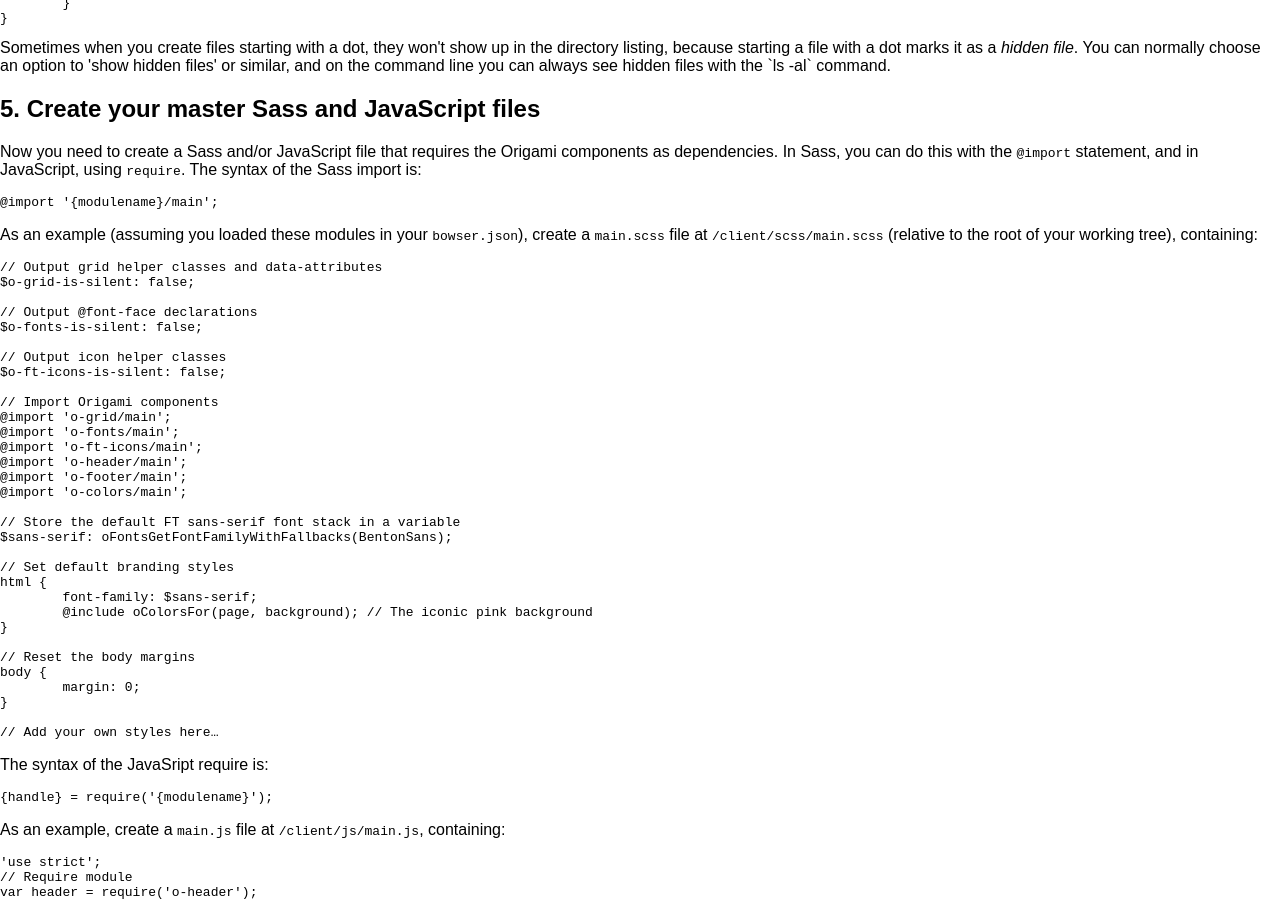
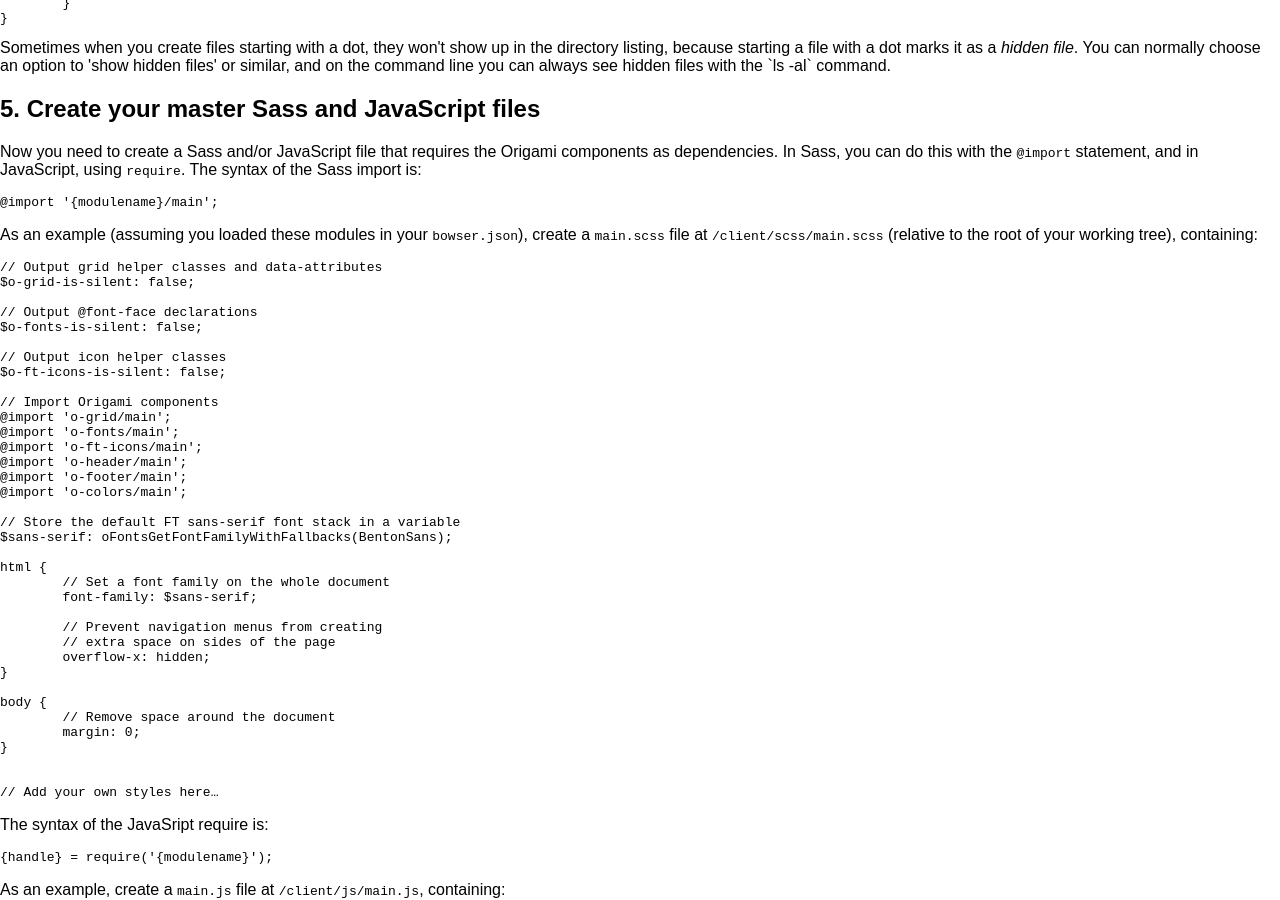
Before and after one commit to Financial-Times/ft-origami, a Jekyll site: the page built from docs/developer-guide/building-modules.md, in a window 1280 px wide and 900 px high, scrolled down 3241 px. Built offline with Jekyll 4.4.1, drawn with Linux system fonts in a browser that asks for light colours; comment, search, counter and statistics services are not loaded; a style sheet for code colours, icons or effects is not loaded.

Commit message:
Adapt styles for manual module install documentation

```diff
--- a/docs/developer-guide/building-modules.md
+++ b/docs/developer-guide/building-modules.md
@@ -190,16 +190,20 @@ As an example (assuming you loaded these modules in your `bowser.json`), create
 	// Store the default FT sans-serif font stack in a variable
 	$sans-serif: oFontsGetFontFamilyWithFallbacks(BentonSans);
 
-	// Set default branding styles
 	html {
+		// Set a font family on the whole document
 		font-family: $sans-serif;
-		@include oColorsFor(page, background); // The iconic pink background
+
+		// Prevent navigation menus from creating
+		// extra space on sides of the page
+		overflow-x: hidden;
 	}
 
-	// Reset the body margins
 	body {
+		// Remove space around the document
 		margin: 0;
 	}
+
 
 	// Add your own styles here…
 
```
